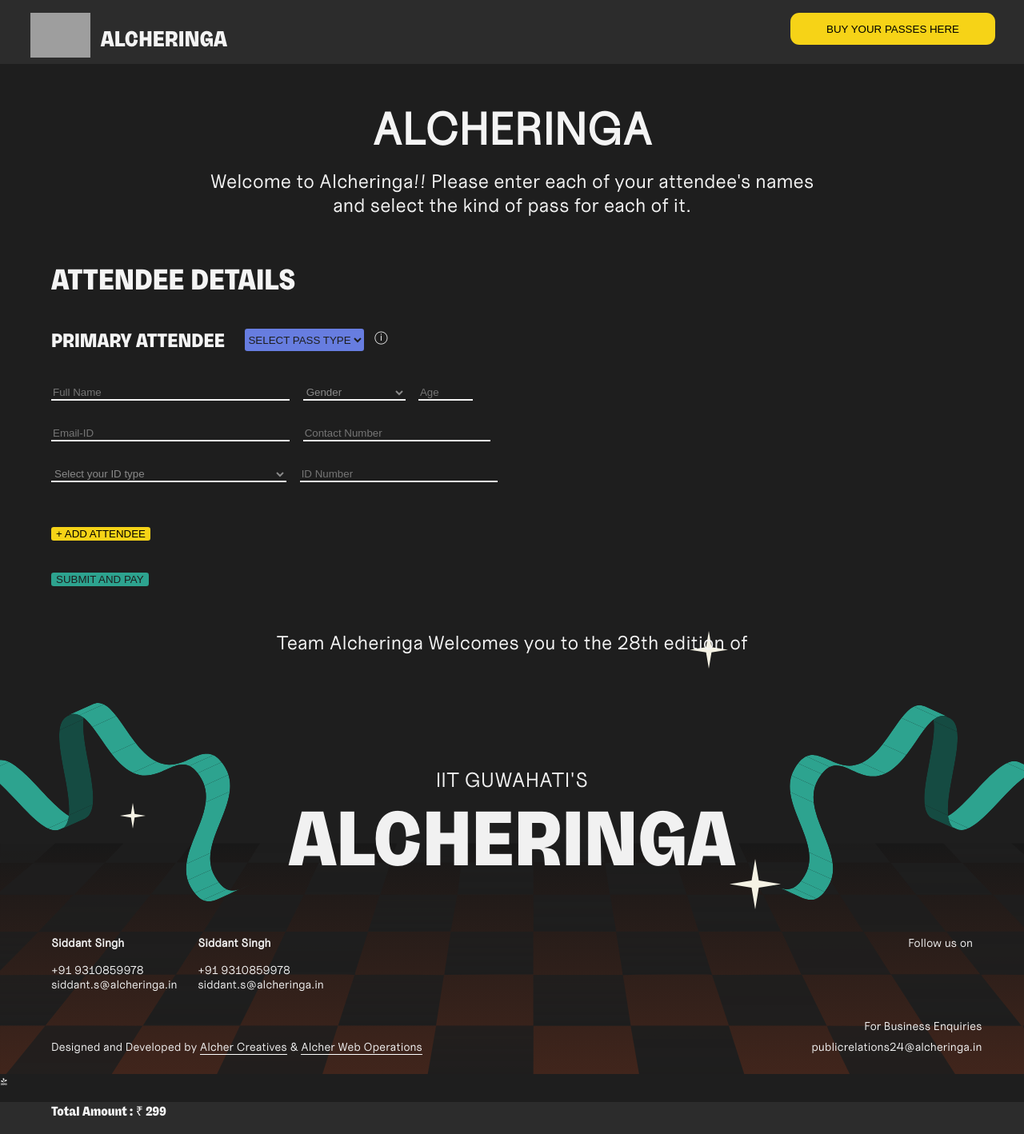
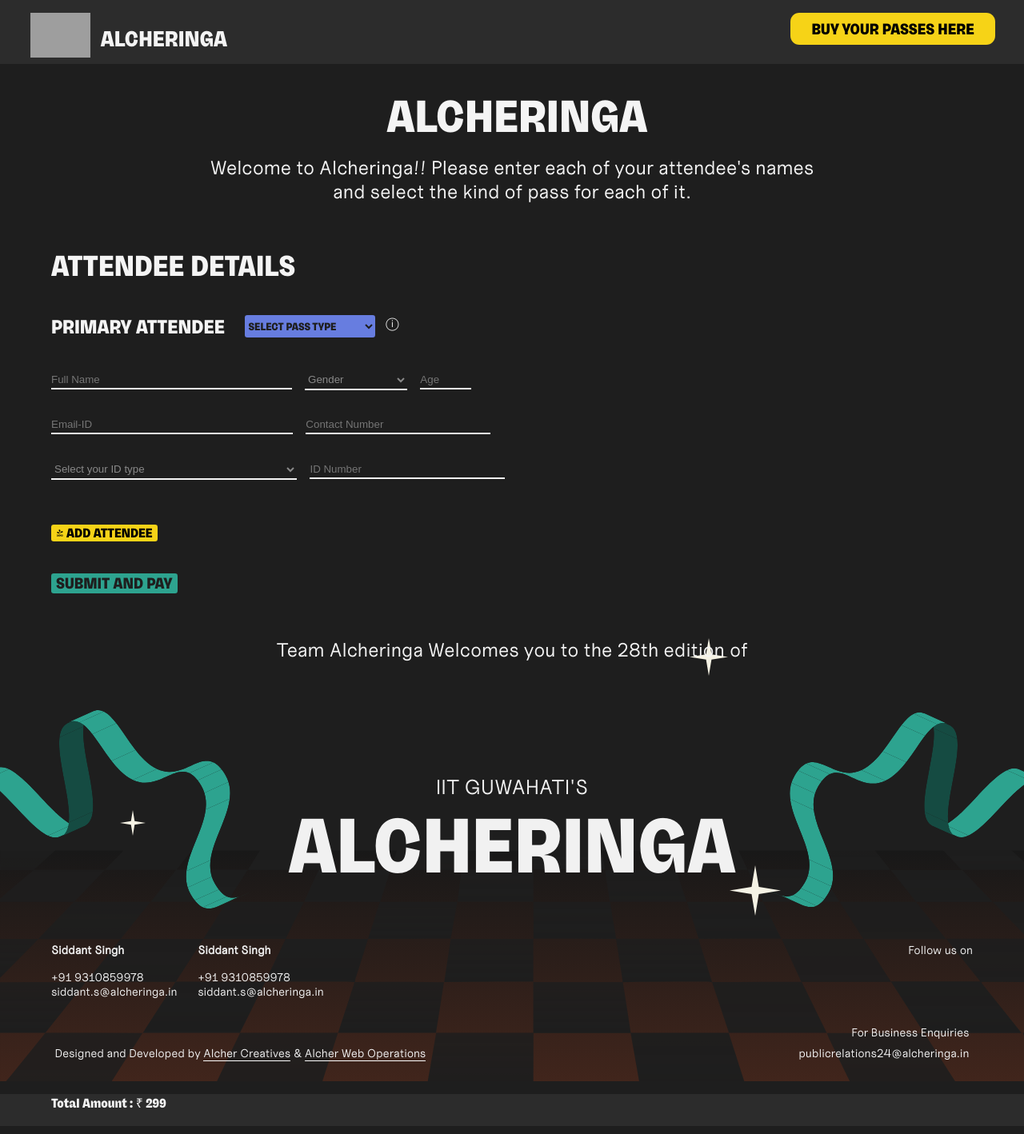
Before and after one commit to digvijaysingh3023/pass1, a Django app: page /register/ in a window 1280 px wide; the page is wider, and only the part inside the window is pictured. Shown: that part at 80% size. Run offline with Django 4.2, Linux system fonts and the light colour scheme; grey boxes are pictures that could not be loaded.

Commit message:
fixes sorted

```diff
--- a/main/static/register/register.css
+++ b/main/static/register/register.css
@@ -21,7 +32,10 @@
 color: #f4f4f4;
 display: flex;
 font-size: 1.7vh;
-
+}
+.navbar button{
+    font-family: 'fsp-demo-freigeist-con-black-5',sans-serif;
+    font-size: 1.2rem;
 }
 #buypasses{
 background-color: #f6d317;
@@ -49,6 +63,9 @@
     color: #f4f4f4;
     margin-bottom: 7vh;
     font-family: 'Uncut-Sans';
+}
+.intro h1{
+    font-family: 'fsp-demo-freigeist-con-black-5',sans-serif;
 }
 #heading2{
     font-size: 7vh;
@@ -80,14 +97,20 @@
     display: flex;
     margin-top: 2vh;
 }
+.bigf{
+    font-family: 'fsp-demo-freigeist-con-black-5',sans-serif;
+}
+
 .passtype{
     color: #1e1e1e;
     background-color: #677de0;
     height: 3.5vh;
+    padding: 0 2rem 0 0;
     border-radius: .2rem;
     margin-top: 3vh;
     margin-left: 2vw;
     border:none;
+    font-family: 'fsp-demo-freigeist-con-black-5',sans-serif;
 
 }
 .info{
@@ -102,39 +125,42 @@
     border: none;
     border-bottom: .3vh  solid #f4f4f4;
     color: #f4f4f4;
-
+    padding: 3px 0px;
 
 }
-#name{
+.name{
     margin-left: 5vw;
-width:23vw;
+width:23.5vw;
 }
-#gender{
+.gender{
     width:10vw;
     color: rgba(244,244,244,.5);
     margin-left: 1vw;
 }
-#age{
+.age{
     width:5vw;
     margin-left: 1vw;
 }
-#email{
+.email{
     margin-left: 5vw;
     margin-top: 4vh;
-    width:23vw;
+    width:23.6vw;
 }
-#number{
+.number{
     margin-left: 1vw;
     width: 18vw;
     margin-top: 4vh;
 }
-#idtype{
+.idtype{
     color: rgba(244,244,244,.5);
     margin-left:5vw;
     margin-top: 4vh;
-    width: 23vw;
+    width: 24vw;
 }
-#idnum{
+button{
+    cursor: pointer;
+}
+.idnum{
     margin-left: 1vw;
     width: 19vw;
     margin-top: 4vh;
@@ -142,24 +168,30 @@
 .submitbtn{
     margin-left: 5vw;
     background-color: #2DA38F;
+    font-size: 1.2rem;
     color: #1e1e1e;
     border: none;
     border-radius: .2rem;
     margin-top: 5vh;
 
 }
+.green{
+    border: 3px solid #181818;
+    background: #2DA38F;
+}
 .addandremove{
     display:flex;
  margin-top: 7vh;
     margin-left: 5vw;
-
 }
 .add{
+    font-size: 1rem;
     background-color: #F6D317;
     border: none;
     border-radius:.2rem ;
 }
 .remove{
+    font-size: 1rem;
     display: none;
     border: none;
     border-radius:.2rem ;
@@ -254,7 +286,7 @@
     margin-right: 2vw;
 }
 
-.name{
+.namee{
     font-weight: 600;
     margin-bottom: 10%;
     font-size:1.121vw;
@@ -265,26 +297,21 @@
 
 }
 
-.email{
+.emaile{
     font-size:1.12vw;
 }
 .creator-info{
-    width:100%;
-    margin-left:10%;
     display: flex;
     flex-direction: row;
     font-size: 1.12vw;
     margin-bottom: 2%;
     align-items: flex-end;
-
-
-
 }
 .business-contact{
     display: flex;
     flex-direction: column;
     align-items: flex-end;
-    margin-left: 38vw;
+    margin-left: 36.4vw;
 }
 .welcometxt{
 font-family: 'Uncut-Sans';
--- a/main/templates/main/register.html
+++ b/main/templates/main/register.html
@@ -1,6 +1,6 @@
 {% load static %}
 <!DOCTYPE html>
-<html lang="en">
+<html xmlns="http://www.w3.org/1999/xhtml" lang="en">
 
 <head>
     <meta charset="UTF-8">
@@ -8,7 +8,6 @@
     <title>Document</title>
     <link rel="stylesheet" href="{% static "register/register.css" %}">
 </head>
-
 <body>
     <div class="navbar">
         <img id="alcherlogo1" src="{% static "images/alcherlogo1.svg" %}" alt="alcherlogo">
@@ -16,7 +15,7 @@
         <button id="buypasses"> BUY YOUR PASSES HERE </button>
     </div>
     <div class="intro">
-        <h2 id="heading2">ALCHERINGA</h2>
+        <h1 id="heading2">ALCHERINGA</h1>
         <p id="introtext">Welcome to Alcheringa!! Please enter each of your attendee's names <br>and select the kind of
             pass for each of it.</p>
     </div>
@@ -26,7 +25,7 @@
             <h id="attendee">ATTENDEE DETAILS</h>
             <div class="primary">
                 <h3>PRIMARY ATTENDEE</h3>
-                <select class="passtype" name="Lpasstype">
+                <select class="passtype" name="Lpasstype" id="passt-1">
                     <option class="passoption" value="" disabled {% if form_data.Lpasstype|default:'' == '' %}selected{% endif %}>SELECT PASS TYPE</option>
                     <option class="passoption" value="NORMAL" {% if form_data.Lpasstype|default:'' == 'NORMAL' %}selected{% endif %}>NORMAL</option>
                     <option class="passoption" value="VIP" {% if form_data.Lpasstype|default:'' == 'VIP' %}selected{% endif %}>VIP</option>
@@ -37,43 +36,48 @@
 
             <div class="details">
                 <div class="div1">
-                    <input type="text" placeholder="Full Name" id="name" class="detailbox" required minlength="2" name="LeaderName" value="{{ form_data.LeaderName|default:'' }}">
+                    <input type="text" placeholder="Full Name" id="name-1" class="detailbox name" required minlength="2" name="LeaderName" value="{{ form_data.LeaderName|default:'' }}">
 
-                    <select id="gender" class="detailbox" name="LeaderGender">
+                    <select id="gender-1" class="detailbox gender" name="LeaderGender" required>
                         <option class="genderoption" value="" disabled {% if form_data.LeaderGender|default:'' == '' %}selected{% endif %}>Gender</option>
                         <option class="genderoption" value="Male" {% if form_data.LeaderGender|default:'' == 'Male' %}selected{% endif %}>Male</option>
                         <option class="genderoption" value="Female" {% if form_data.LeaderGender|default:'' == 'Female' %}selected{% endif %}>Female</option>
                         <option class="genderoption" value="Other" {% if form_data.LeaderGender|default:'' == 'Other' %}selected{% endif %}>Other</option>
                     </select>
-                    <input type="number" placeholder="Age" id="age" class="detailbox age" required min="1"
+                    <input type="number" placeholder="Age" id="age-1" class="detailbox age" required min="1"
                         name="LeaderAge" value="{{ form_data.LeaderAge|default:'' }}">
                 </div>
                 <div class="div2">
-                    <input type="email" placeholder="Email-ID" id="email" class="detailbox vinput" required
+                    {% comment %} <div class="einput">
+                        <input type="email" class="vinput" name="LeaderEmail" autofocus required>
+                        <img src="{% static 'img/Vector.png' %}" alt="">
+                    </div> {% endcomment %}
+                    <input type="email" placeholder="Email-ID" id="email-1" class="detailbox email em" required
                         minlength="2" name="LeaderEmail" value="{{ form_data.LeaderEmail|default:'' }}">
-                    <input type="tel" placeholder="Contact Number" class="detailbox" id="number"
-                        pattern="[0-9]{3}-[0-9]{2}-[0-9]{3}" minlength="2" name="LeaderContact_no" value="{{ form_data.LeaderContact_no|default:'' }}">
+                    {% comment %} <img src="{% static 'img/Vector.png' %}" alt=""> {% endcomment %}
+                    <input type="tel" placeholder="Contact Number" id="number-1" class="detailbox number" required pattern="[0-9]{10}" name="LeaderContact_no" value="{{ form_data.LeaderEmail|default:'' }}">
                 </div>
                 <div class="div3">
-                    <select id="idtype" class="detailbox" name="LeaderIDtype">
+                    <select id="idtype-1" class="detailbox idtype" name="LeaderIDtype" required>
                         <option class="idoption" value="" disabled {% if form_data.LeaderIDtype|default:'' == '' %}selected{% endif %}>Select your ID type</option>
                         <option class="idoption" value="College ID" {% if form_data.LeaderIDtype|default:'' == 'College ID' %}selected{% endif %}>College ID</option>
                         <option class="idoption" value="Adhaar ID" {% if form_data.LeaderIDtype|default:'' == 'Adhaar ID' %}selected{% endif %}>Adhaar ID</option>
                         <option class="idoption" value="Driver's License" {% if form_data.LeaderIDtype|default:'' == 'Driver\'s License' %}selected{% endif %}>Driver's License</option>
                         <option class="idoption" value="Voter's ID" {% if form_data.LeaderIDtype|default:'' == 'Voter\'s ID' %}selected{% endif %}>Voter's ID</option>
                         <option class="idoption" value="Other" {% if form_data.LeaderIDtype|default:'' == 'Other' %}selected{% endif %}>Other</option>
+
                     </select>
-                    <input type="number" placeholder="ID Number" id="idnum" class="detailbox" required minlength="1"
+                    <input type="number" placeholder="ID Number" id="idnum-1" class="detailbox idnum" required minlength="1"
                         name="LeaderIDnumber" value="{{ form_data.LeaderIDnumber|default:'' }}">
                 </div>
             </div>
             <div id="add-container_2"></div>
             <div class="addandremove">
-                <button type="button" class="add" id="press-1">+ ADD ATTENDEE</button>
-                <button type="button" class="remove" id="press-2" style="display: none;">- REMOVE</button>
+                <button type="button" class="add bigf" id="press-1"> + ADD ATTENDEE</button>
+                <button type="button" class="remove bigf" id="press-2" style="display: none;">- REMOVE</button>
             </div>
             <div>
-                <button type="submit" class="submitbtn">SUBMIT AND PAY</button>
+                <button type="submit" class="submitbtn bigf">SUBMIT AND PAY</button>
             </div>
         </form>
         <div class="welcometxt">
@@ -86,14 +90,14 @@
             </div>
             <div class="contact">
                 <div class="contact-info">
-                    <span class="name">Siddant Singh</span>
+                    <span class="namee">Siddant Singh</span>
                     <span class="phone">+91 9310859978</span>
-                    <span class="email">siddant.s@alcheringa.in</span>
+                    <span class="emaile">siddant.s@alcheringa.in</span>
                 </div>
                 <div class="contact-info">
-                    <span class="name">Siddant Singh</span>
+                    <span class="namee">Siddant Singh</span>
                     <span class="phone">+91 9310859978</span>
-                    <span class="email">siddant.s@alcheringa.in</span>
+                    <span class="emaile">siddant.s@alcheringa.in</span>
                 </div>
                 <div class="following">
                     <span style="margin-bottom: 1.5vh;font-size:1.12vw;">Follow us on</span>
@@ -134,12 +138,12 @@
                     <div style="margin-bottom:4vh" class="contact-info">
                         <span class="name">Siddant Singh</span>
                         <span class="phone">+91 9310859978</span>
-                        <span class="email">siddant.s@alcheringa.in</span>
+                        <span class="emaile">siddant.s@alcheringa.in</span>
                     </div>
                     <div class="contact-info">
                         <span class="name">Siddant Singh</span>
                         <span class="phone">+91 9310859978</span>
-                        <span class="email">siddant.s@alcheringa.in</span>
+                        <span class="emaile">siddant.s@alcheringa.in</span>
                     </div>
                 </div>
                 <div class="following-footer">
@@ -159,9 +163,6 @@
             </div>
 
         </div>
-
-
-        `
         <div class="bottombar">
             <div class="price">
                 <p>Total Amount : &#8377 299</p>
@@ -169,17 +170,20 @@
         </div>
 
         <script>
-            document.getElementById('press-1').addEventListener("click", addPage);
-            document.getElementById('press-2').addEventListener("click", deletePage);
-            const container = document.getElementById('add-container_2');
-            let removeBtn = document.getElementById('press-2');
-            var count = 1;
+            const form = document.querySelector('form[name="reg"]');
+            const container = document.querySelector('#add-container_2');
+            const removeBtn = document.querySelector('#press-2');
+            let count = 1;
+
+            form.addEventListener('submit', handleFormSubmit);
+            document.querySelector('#press-1').addEventListener('click', addPage);
+            removeBtn.addEventListener('click', deletePage);
 
             function addPage() {
                 count++;
                 var code = `<div class="primary">
             <h3>ATTENDEE</h3>
-            <select class="passtype" name="Lpasstype">
+            <select class="passtype" name="pass_type" id="passt-${count}">
                 <option class="passoption" value="" disabled selected>SELECT PASS TYPE</option>
                 <option class="passoption" value="NORMAL">NORMAL</option>
                 <option class="passoption" value="VIP">VIP</option>
@@ -190,23 +194,22 @@
 
             <div class="details">
                 <div class="div1">
-                        <input type="text" placeholder="Full Name" id="name" class="detailbox" required minlength="2" name="LeaderName">
+                        <input type="text" placeholder="Full Name" id="name-${count}" class="detailbox name" required minlength="2" name="name">
 
-                    <select id="gender" class="detailbox" name="LeaderGender">
+                    <select id="gender-${count}" class="detailbox gender" name="gender" required>
                         <option class="genderoption" value="" disabled selected>Gender</option>
                         <option class="genderoption" value="Male">Male</option>
                         <option class="genderoption" value="Female">Female</option>
                         <option class="genderoption" value="Other">Other</option>
                     </select>
-                    <input type="number" placeholder="Age" id="age" class="detailbox age" required min="1" name="LeaderAge">
+                    <input type="number" placeholder="Age" id="age-${count}" class="detailbox age" required min="1" name="age">
                 </div>
                 <div class="div2">
-                        <input type="email" placeholder="Email-ID" id="email" class="detailbox vinput" required minlength="2" name="LeaderEmail">
-                    <input type="tel" placeholder="Contact Number" class="detailbox" id="number"
-                        pattern="[0-9]{3}-[0-9]{2}-[0-9]{3}" minlength="2" name="LeaderContact_no">
+                        <input type="email" placeholder="Email-ID" id="email-${count}" class="detailbox vinput email em" required minlength="2" name="email">
+                    <input type="tel" placeholder="Contact Number" class="detailbox number" id="number-${count}" required pattern="[0-9]{10}" minlength="2" name="contact_no">
                 </div>
                 <div class="div3">
-                    <select id="idtype" class="detailbox" name="LeaderIDtype">
+                    <select id="idtype-${count}" class="detailbox idtype" name="IDtype" required>
                         <option class="idoption" value="" disabled selected>Select your ID type</option>
                         <option class="idoption" value="College ID">College ID</option>
                         <option class="idoption" value="Adhaar ID">Adhaar ID</option>
@@ -215,7 +218,7 @@
                         <option class="idoption" value="Other">Other</option>
 
                     </select>
-                    <input type="number" placeholder="ID Number" id="idnum" class="detailbox" required minlength="1" name="LeaderIDnumber">
+                    <input type="number" placeholder="ID Number" id="idnum-${count}" class="detailbox idnum" required minlength="1" name="IDnumber">
                 </div>
             </div>`;
                 container.insertAdjacentHTML("beforeend", code);
@@ -224,7 +227,26 @@
                     removeBtn.style.display = "inline-block";
                 }
             }
-
+              document.addEventListener('input',function(){
+                const emaili=document.getElementsByClassName('em');
+                const emailReg = /^([a-zA-Z0-9_\-\.]+)@([a-zA-Z0-9_\-\.]+)\.([a-zA-Z]{2,4})$/;
+                for (const email of emaili) {
+                if((email.value).match(emailReg)){
+                    email.classList.add('valid')
+                }
+                else{
+                    email.classList.remove('valid')
+                }
+            }
+              })
+              document.addEventListener('change',function(){
+                const passes = document.getElementsByClassName('passtype');
+                for (const pass of passes) {
+                  if(pass.value){
+                    pass.classList.add('passselected');
+                  }
+                }
+              });
             function deletePage() {
                 count--;
                 let elm = container.lastElementChild;
@@ -236,101 +258,42 @@
                     removeBtn.style.display = "none";
                 }
             }
-            document.forms['reg'].onsubmit = function (event) {
-                // (C1) INIT
-                var valid = true, error = "", field = "";
-
-                // (C2) NAME
-                field = document.getElementById("name");
-
-                if (!field.checkValidity()) {
+            function handleFormSubmit(event) {
+                event.preventDefault();
+                let valid = true;
+                const fields = [];
+                for (let i = 1; i <= count; i++) {
+                  fields.push(`name-${i}`);
+                  fields.push(`number-${i}`);
+                  fields.push(`gender-${i}`);
+                  fields.push(`age-${i}`);
+                  fields.push(`email-${i}`);
+                  fields.push(`idtype-${i}`);
+                  fields.push(`idnum-${i}`);
+                }
+                fields.forEach(fieldName => {
+                  const field = document.querySelector(`#${fieldName}`);
+                  if (!field.checkValidity()) {
                     valid = false;
-                    field.classList.add("err");
-                    field.classList.remove("valid");
-
-                } else {
-                    field.classList.remove("err");
-                    field.classList.add("valid");
-
+                    field.classList.add('err');
+                    field.classList.remove('valid');
+                  } else {
+                    field.classList.remove('err');
+                    field.classList.add('valid');
+                  }
+                });
+             //   let pass=document.getElementByClassName('passt')
+           //     pass.forEach(i=>{
+         //           if(!i.value){
+       //                 i.classList.add('err');
+               //         i.classList.add('valid');
+               //     }
+             //       else
+                //})
+                if (valid) {
+                  form.submit();
                 }
-
-
-                //(C3) NUMBER
-                field = document.getElementById("number");
-
-                if (!field.checkValidity()) {
-                    valid = false;
-                    field.classList.add("err");
-                    field.classList.remove("valid");
-
-                } else {
-                    field.classList.remove("err");
-                    field.classList.add("valid");
-
-                }
-                //c4
-                field = document.getElementById("age");
-                if (!field.checkValidity()) {
-                    valid = false;
-                    field.classList.add("err");
-                    field.classList.remove("valid");
-
-                } else {
-                    field.classList.remove("err");
-                    field.classList.add("valid");
-
-                }
-                //c5
-                field = document.getElementById("email");
-                if (!field.checkValidity()) {
-                    valid = false;
-                    field.classList.add("err");
-                    field.classList.remove("valid");
-
-                } else {
-                    field.classList.remove("err");
-                    field.classList.add("valid");
-
-                }
-                //c6
-               field = document.getElementById("number");
-               if (!field.checkValidity()) {
-                   valid = false;
-                   field.classList.add("err");
-                    field.classList.remove("valid");
-
-                } else {
-                   field.classList.remove("err");
-                    field.classList.add("valid");
-
-                }
-                //c7
-                field = document.getElementById("idtype");
-                if (!field.checkValidity()) {
-                    valid = false;
-                    field.classList.add("err");
-                    field.classList.remove("valid");
-
-                } else {
-                    field.classList.remove("err");
-                    field.classList.add("valid");
-
-                }
-                //c8
-                field = document.getElementById("idnum");
-                if (!field.checkValidity()) {
-                    valid = false;
-                    field.classList.add("err");
-                    field.classList.remove("valid");
-
-                } else {
-                    field.classList.remove("err");
-                    field.classList.add("valid");
-
-                }
-                event.preventDefault();
-                return valid;
-            }
+              }
 
         </script>
 </body>
--- a/main/urls.py
+++ b/main/urls.py
@@ -8,4 +8,5 @@
   path('submit/', views.verify_otp, name='verify_otp'),
   path('register/', views.savedata, name='register'),
   path('Order_Summary/', views.Order_Summary, name='Order_Summary'),
+  path('api/',views.user_data,name='api'),
 ]
--- a/main/views.py
+++ b/main/views.py
@@ -1,11 +1,14 @@
 from django.shortcuts import render,redirect
 from django.http import JsonResponse
-from . models import Pass
+from .models import Pass
 from django.core.mail import EmailMessage
 from django.core.mail import send_mail
 from django.views.decorators.csrf import csrf_exempt
 from django.conf import settings
 from django.utils import timezone
+from rest_framework import status
+from rest_framework.decorators import api_view
+from rest_framework.response import Response
 import firebase_admin
 from firebase_admin import credentials
 from firebase_admin import firestore
@@ -14,8 +17,54 @@
 import random
 import json
 import pyrebase
+from Crypto.Cipher import AES
+from Crypto.Random import get_random_bytes
+
+@api_view(['GET'])
+def user_data(request):
+    try:
+        email = request.GET.get('email')
+        if not email:
+            return Response({'error': 'Email is required'}, status=status.HTTP_400_BAD_REQUEST)
+
+        user_ref = db.collection('transaction').where('email', '==', email).stream()
+        users = []
+        for user in user_ref:
+            user_dict = user_ref.to_dict()
+            # user_dict['id'] = user.id
+            users.append(user_dict)
+
+        if not users:
+            return Response({'error': 'User not found'}, status=status.HTTP_404_NOT_FOUND)
+
+        user = users[0]
+        has_passes = bool(user.get('passes', []))
+
+        if has_passes:
+            # Encrypt user data as needed
+            encrypted_data = encrypt_user_data(user)
+            return Response({'data': encrypted_data})
+        else:
+            return Response({'error': 'User has no passes'}, status=status.HTTP_404_NOT_FOUND)
+
+    except Exception as e:
+        print(e)
+        return Response({'error': 'An error occurred'}, status=status.HTTP_500_INTERNAL_SERVER_ERROR)
+
+def encrypt_user_data(user):
+    # Implement your encryption logic here
+    # For example, using the PyCryptoDome library
 
 
+    key = get_random_bytes(32)
+    cipher = AES.new(key, AES.MODE_EAX)
+    ciphertext, tag = cipher.encrypt_and_digest(json.dumps(user).encode())
+    nonce = cipher.nonce
+
+    # Combine nonce, tag, and ciphertext into a single string
+    encrypted_data = nonce + tag + ciphertext
+
+    return encrypted_data
 config = {
    'apiKey': "AIzaSyCYBAFlRDVF_niUuOzk-dc4lo8v5XOg2cs",
   'authDomain': "passportal-68a8a.firebaseapp.com",
@@ -35,6 +84,7 @@
 
 
 # Create your views here.
+
 def home(request):
     context={
         'EarlyBird':{
@@ -128,6 +178,8 @@
 def register(request):
     email = request.session.get('LeaderEmail')
     return render(request, 'main/register.html', {'email': email})
+
+
 
 
 
--- a/passportal/settings.py
+++ b/passportal/settings.py
@@ -39,6 +39,7 @@
     'django.contrib.sessions',
     'django.contrib.messages',
     'django.contrib.staticfiles',
+    'rest_framework',
 ]
 
 MIDDLEWARE = [
```
Also changed, not shown: other parts of main/static/register/register.css (+40 -17 lines), main/static/images/texture.svg (added), main/static/images/wVector.svg (added), 2 other files.
